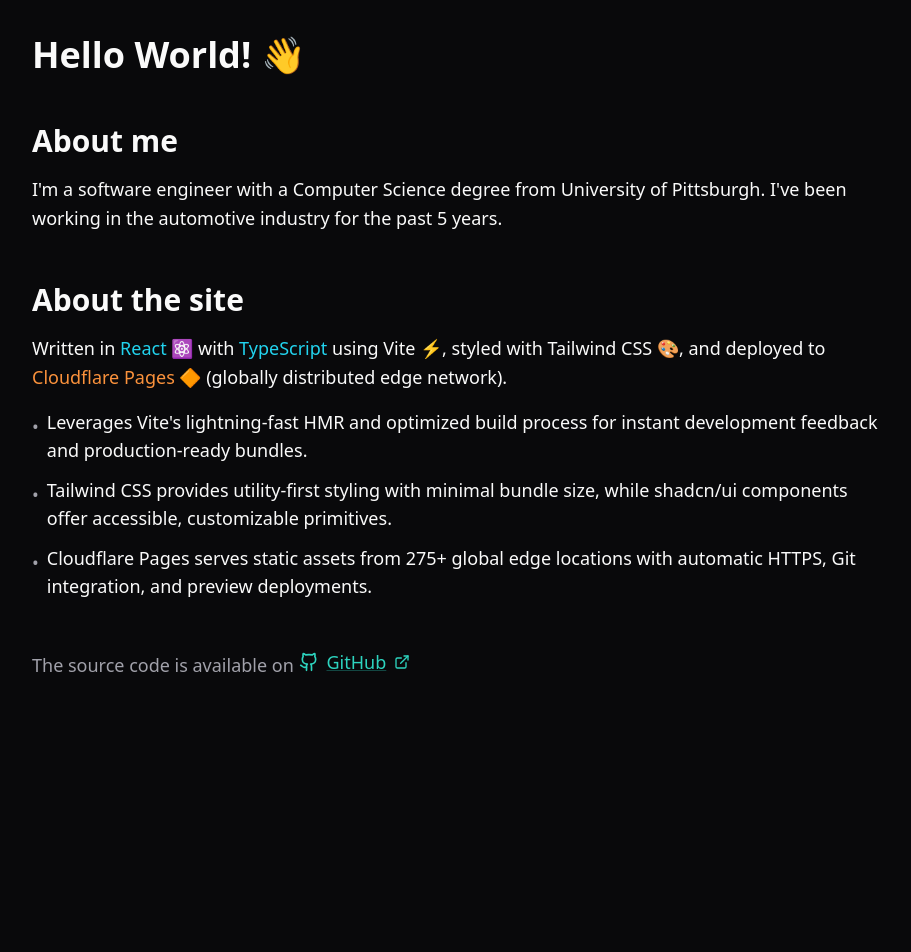
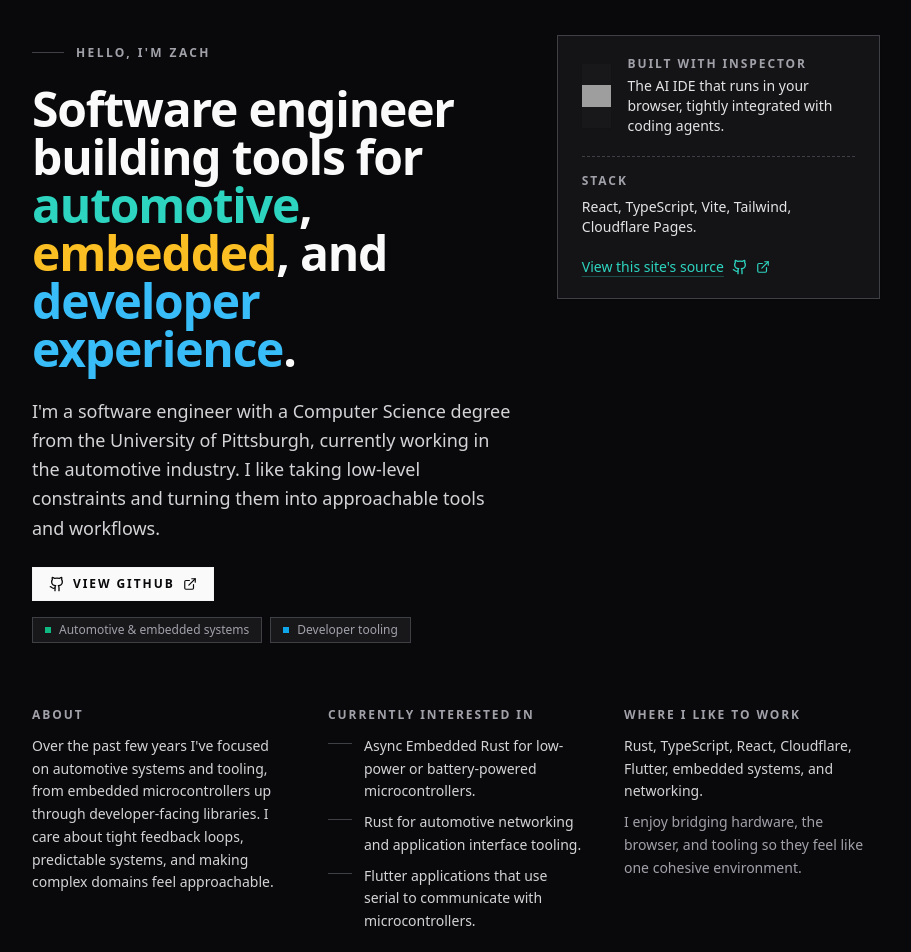
Before and after one commit to zpg6/zpg6-inspector, a React (Vite) app: page / in a window 1280 px wide. Shown: the part 200-1152 px from the top of the page, without its empty margins (184-1095 px from the left). Before the commit the page ends 943 px from the top, so only its background shows below. Built offline with nearby package versions, Linux system fonts and the light colour scheme; grey boxes are pictures that could not be loaded.

Commit message:
feat: homepage redesign (#2)

```diff
--- a/src/pages/HomePage.tsx
+++ b/src/pages/HomePage.tsx
@@ -1,72 +1,163 @@
 import { Github, ExternalLink } from "lucide-react";
-import { githubLinks } from "@/constants";
+import { githubLinks, interests } from "@/constants";
+import inspectorLogoUrl from "@/assets/inspector-logo.png";
 
 export function HomePage() {
     return (
-        <main className="space-y-12">
-            <section>
-                <h2 className="text-4xl font-bold mb-6">Hello World! 👋</h2>
-            </section>
-
-            <section>
-                <h3 className="text-3xl font-bold mb-4">About me</h3>
-                <p className="text-lg leading-relaxed">
-                    I'm a software engineer with a Computer Science degree from University of Pittsburgh. I've been
-                    working in the automotive industry for the past 5 years.
-                </p>
-            </section>
-
-            <section>
-                <h3 className="text-3xl font-bold mb-4">About the site</h3>
-
-                <p className="text-lg leading-relaxed mb-4">
-                    Written in <span className="text-cyan-400">React</span> ⚛️ with{" "}
-                    <span className="text-cyan-400">TypeScript</span> using Vite ⚡, styled with Tailwind CSS 🎨, and
-                    deployed to <span className="text-orange-400">Cloudflare Pages</span> 🔶 (globally distributed edge
-                    network).
+        <main className="space-y-16 pb-8">
+            <section className="grid items-start gap-10 md:grid-cols-[minmax(0,3fr)_minmax(0,2fr)]">
+                <div className="space-y-6">
+                    <p className="inline-flex items-center gap-3 text-xs font-semibold uppercase tracking-[0.2em] text-zinc-500 dark:text-zinc-400">
+                        <span className="h-px w-8 bg-zinc-300 dark:bg-zinc-700" />
+                        Hello, I'm Zach
                     </p>
 
-                <ul className="space-y-3 text-lg">
-                    <li className="flex items-start gap-2">
-                        <span className="text-zinc-400 mt-1">•</span>
-                        <span>
-                            Leverages Vite's lightning-fast HMR and optimized build process for instant development
-                            feedback and production-ready bundles.
+                    <h2 className="text-4xl font-semibold tracking-tight text-zinc-900 sm:text-5xl dark:text-zinc-50">
+                        Software engineer building tools for{" "}
+                        <span className="text-teal-600 dark:text-teal-400">automotive</span>,{" "}
+                        <span className="text-amber-600 dark:text-amber-400">embedded</span>, and{" "}
+                        <span className="text-sky-600 dark:text-sky-400">developer experience</span>.
+                    </h2>
+
+                    <p className="text-lg leading-relaxed text-zinc-600 dark:text-zinc-300">
+                        I'm a software engineer with a Computer Science degree from the University of Pittsburgh,
+                        currently working in the automotive industry. I like taking low-level constraints and turning
+                        them into approachable tools and workflows.
+                    </p>
+
+                    <div className="flex flex-wrap items-center gap-4">
+                        <a
+                            href={githubLinks.profile}
+                            target="_blank"
+                            rel="noopener noreferrer"
+                            className="inline-flex items-center gap-2 border border-zinc-900 bg-zinc-950 px-4 py-2 text-xs font-semibold uppercase tracking-[0.16em] text-zinc-50 transition-colors hover:bg-zinc-800 dark:border-zinc-100 dark:bg-zinc-50 dark:text-zinc-950 dark:hover:bg-zinc-200"
+                        >
+                            <Github className="h-4 w-4" />
+                            <span>View GitHub</span>
+                            <ExternalLink className="h-3.5 w-3.5" />
+                        </a>
+
+                        <div className="flex flex-wrap gap-2 text-xs font-medium text-zinc-500 dark:text-zinc-400">
+                            <span className="inline-flex items-center gap-2 border border-zinc-200 bg-zinc-50 px-3 py-1 dark:border-zinc-700 dark:bg-zinc-900">
+                                <span className="h-1.5 w-1.5 bg-emerald-500" />
+                                Automotive & embedded systems
                             </span>
-                    </li>
-                    <li className="flex items-start gap-2">
-                        <span className="text-zinc-400 mt-1">•</span>
-                        <span>
-                            Tailwind CSS provides utility-first styling with minimal bundle size, while shadcn/ui
-                            components offer accessible, customizable primitives.
+                            <span className="inline-flex items-center gap-2 border border-zinc-200 bg-zinc-50 px-3 py-1 dark:border-zinc-700 dark:bg-zinc-900">
+                                <span className="h-1.5 w-1.5 bg-sky-500" />
+                                Developer tooling
                             </span>
-                    </li>
-                    <li className="flex items-start gap-2">
-                        <span className="text-zinc-400 mt-1">•</span>
-                        <span>
-                            Cloudflare Pages serves static assets from 275+ global edge locations with automatic HTTPS,
-                            Git integration, and preview deployments.
-                        </span>
-                    </li>
-                </ul>
-            </section>
+                        </div>
+                    </div>
+                </div>
 
-            <section className="pb-8">
-                <p className="text-lg text-zinc-400">
-                    The source code is available on{" "}
+                <div className="relative">
+                    <div className="pointer-events-none absolute inset-0 -z-10">
+                        <div className="absolute inset-0 bg-gradient-to-tr from-amber-200/40 via-transparent to-sky-200/40 blur-3xl dark:from-amber-300/20 dark:to-sky-300/20" />
+                    </div>
+
+                    <div className="space-y-5 border border-zinc-200 bg-card/80 px-6 py-5 shadow-sm backdrop-blur-sm dark:border-zinc-700 dark:bg-zinc-900/80">
+                        <div className="flex items-center gap-4">
+                            <div className="grid h-16 w-16 place-items-center bg-white shadow-sm dark:bg-zinc-900">
+                                <img
+                                    src={inspectorLogoUrl}
+                                    alt="Inspector logo"
+                                    className="h-10 w-10 object-contain"
+                                    draggable={false}
+                                />
+                            </div>
+                            <div className="space-y-1">
+                                <p className="text-xs font-semibold uppercase tracking-[0.16em] text-zinc-500 dark:text-zinc-400">
+                                    Built with Inspector
+                                </p>
+                                <p className="text-sm text-zinc-700 dark:text-zinc-200">
+                                    The AI IDE that runs in your browser, tightly integrated with coding agents.
+                                </p>
+                            </div>
+                        </div>
+
+                        <div className="space-y-2 border-t border-dashed border-zinc-200 pt-4 text-sm dark:border-zinc-700">
+                            <p className="text-xs font-semibold uppercase tracking-[0.16em] text-zinc-500 dark:text-zinc-400">
+                                Stack
+                            </p>
+                            <p className="text-sm text-zinc-700 dark:text-zinc-200">
+                                React, TypeScript, Vite, Tailwind, Cloudflare Pages.
+                            </p>
+                        </div>
+
                         <a
                             href={githubLinks.repo}
                             target="_blank"
                             rel="noopener noreferrer"
-                        className="inline-flex items-center gap-2 text-teal-600 hover:text-teal-500 transition-colors group dark:text-teal-400 dark:hover:text-teal-300"
+                            className="inline-flex items-center gap-2 text-sm font-medium text-teal-600 underline decoration-teal-600/30 underline-offset-4 transition-colors hover:text-teal-500 hover:decoration-teal-500/40 dark:text-teal-400 dark:decoration-teal-400/30 dark:hover:text-teal-300 dark:hover:decoration-teal-300"
                         >
-                        <Github className="w-5 h-5" />
-                        <span className="underline decoration-teal-600/30 group-hover:decoration-teal-500/40 dark:decoration-teal-400/30 dark:group-hover:decoration-teal-300">
-                            GitHub
-                        </span>
-                        <ExternalLink className="w-4 h-4" />
+                            <span>View this site's source</span>
+                            <Github className="h-4 w-4" />
+                            <ExternalLink className="h-3.5 w-3.5" />
+                        </a>
+                    </div>
+                </div>
+            </section>
+
+            <section className="grid gap-10 md:grid-cols-3">
+                <div className="space-y-3">
+                    <h3 className="text-xs font-semibold uppercase tracking-[0.16em] text-zinc-500 dark:text-zinc-400">
+                        About
+                    </h3>
+                    <p className="text-sm leading-relaxed text-zinc-600 dark:text-zinc-300">
+                        Over the past few years I've focused on automotive systems and tooling, from embedded
+                        microcontrollers up through developer-facing libraries. I care about tight feedback loops,
+                        predictable systems, and making complex domains feel approachable.
+                    </p>
+                </div>
+
+                <div className="space-y-3">
+                    <h3 className="text-xs font-semibold uppercase tracking-[0.16em] text-zinc-500 dark:text-zinc-400">
+                        Currently interested in
+                    </h3>
+                    <ul className="space-y-2 text-sm leading-relaxed text-zinc-600 dark:text-zinc-300">
+                        {interests.slice(0, 3).map(interest => (
+                            <li key={interest} className="flex gap-3">
+                                <span className="mt-2 h-px w-6 flex-shrink-0 bg-zinc-300 dark:bg-zinc-700" />
+                                <span>{interest}</span>
+                            </li>
+                        ))}
+                    </ul>
+                </div>
+
+                <div className="space-y-3">
+                    <h3 className="text-xs font-semibold uppercase tracking-[0.16em] text-zinc-500 dark:text-zinc-400">
+                        Where I like to work
+                    </h3>
+                    <div className="space-y-2 text-sm leading-relaxed text-zinc-600 dark:text-zinc-300">
+                        <p>Rust, TypeScript, React, Cloudflare, Flutter, embedded systems, and networking.</p>
+                        <p className="text-zinc-500 dark:text-zinc-400">
+                            I enjoy bridging hardware, the browser, and tooling so they feel like one cohesive
+                            environment.
+                        </p>
+                    </div>
+                </div>
+            </section>
+
+            <section className="border-t border-zinc-200 pt-8 text-sm text-zinc-500 dark:border-zinc-700 dark:text-zinc-400">
+                <div className="flex flex-col gap-3 sm:flex-row sm:items-center sm:justify-between">
+                    <p>
+                        Built with React, TypeScript, Vite, Tailwind CSS, and{" "}
+                        <span className="text-orange-500 dark:text-orange-400">Cloudflare Pages</span>.
+                    </p>
+                    <p className="flex items-center gap-2">
+                        <span className="text-zinc-400">Source:</span>
+                        <a
+                            href={githubLinks.repo}
+                            target="_blank"
+                            rel="noopener noreferrer"
+                            className="inline-flex items-center gap-1 text-teal-600 underline decoration-teal-600/30 underline-offset-4 transition-colors hover:text-teal-500 hover:decoration-teal-500/40 dark:text-teal-400 dark:decoration-teal-400/30 dark:hover:text-teal-300 dark:hover:decoration-teal-300"
+                        >
+                            <Github className="h-4 w-4" />
+                            <span>GitHub</span>
+                            <ExternalLink className="h-3.5 w-3.5" />
                         </a>
                     </p>
+                </div>
             </section>
         </main>
     );
```
Also changed, not shown: src/constants/index.ts (line endings or trailing spaces), 1 other file (tests, documents, lock files or other folders). Lines whose indentation alone changed are shown as unchanged.
